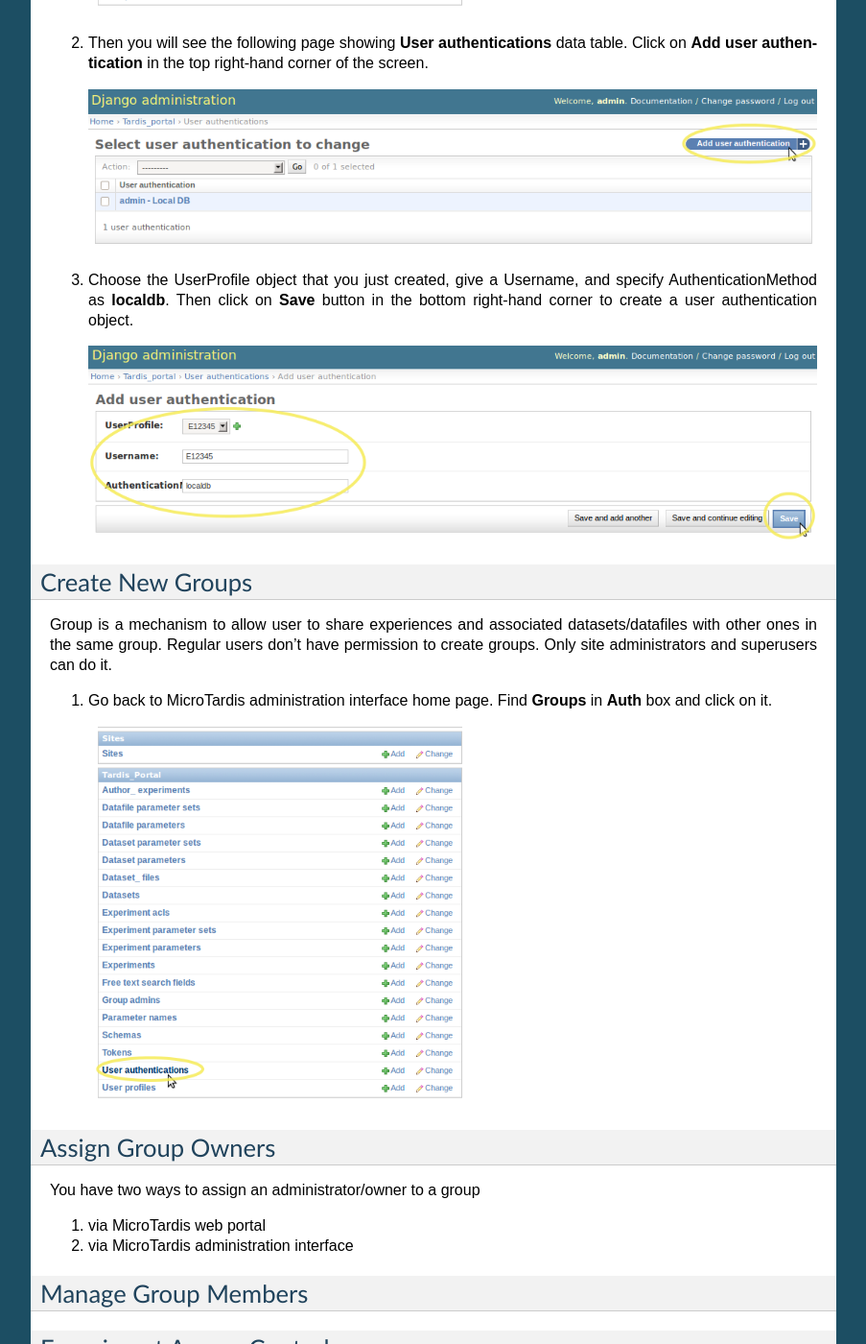
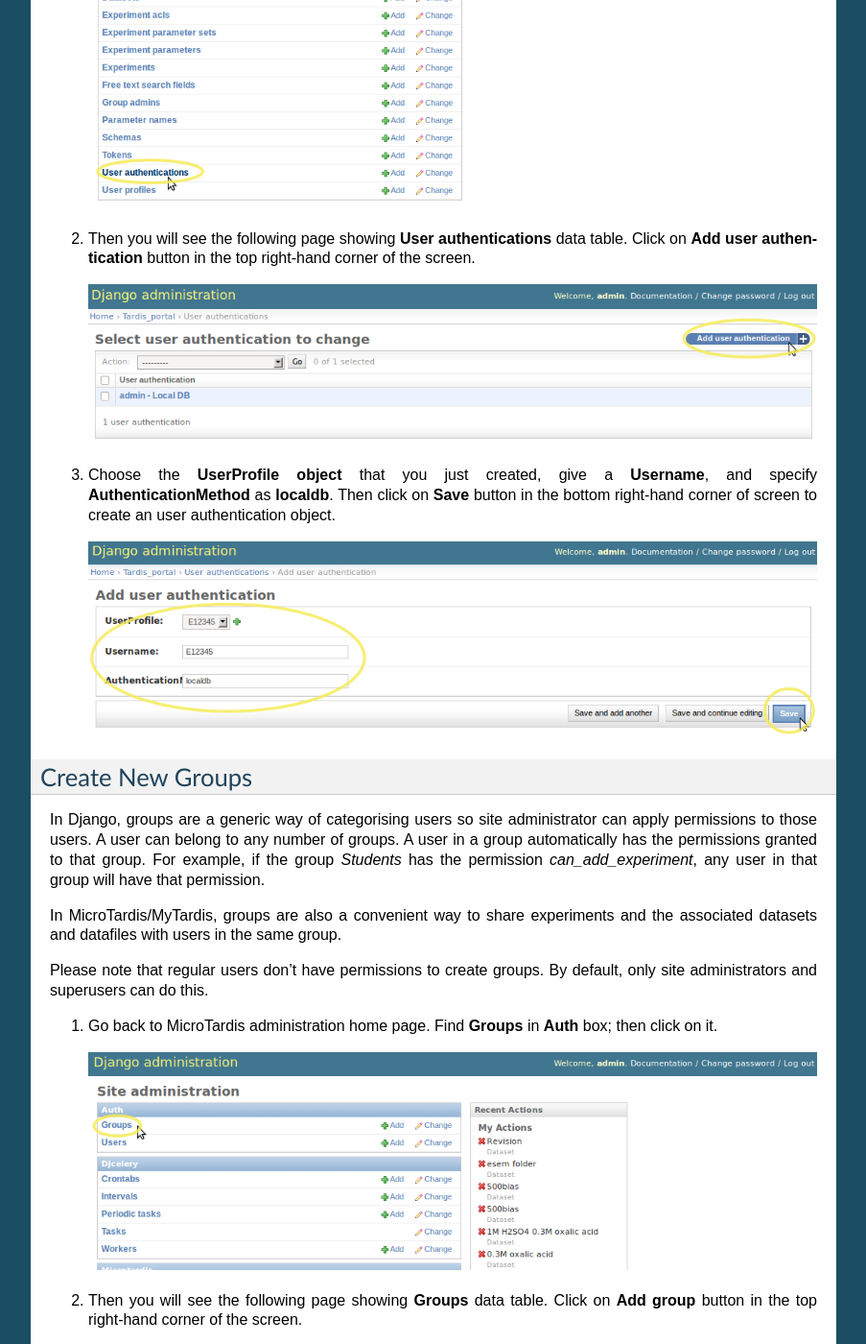
Before and after one commit to mytardis/microtardis, a Sphinx documentation site: the page built from docs/microtardis_administration.rst, in a window 1280 px wide and 1400 px high, scrolled down 8109 px. Shown: the whole window at 96% size, without its empty margins (198-1101 px from the left). Built offline with Sphinx 7.4.7, drawn with Linux system fonts in a browser that asks for light colours; some of the changed text lies outside the part shown.

Commit message:
updated admin guide.

```diff
--- a/docs/microtardis_administration.rst
+++ b/docs/microtardis_administration.rst
@@ -1,14 +1,18 @@
 MicroTardis Administration Guide
 ================================
+
+This step-by-step guide will show you how to perform the common administrative
+tasks on your MicroTardis server with administrative privileges that are
+required for an administrator to perform these tasks.
 
 Create New Users
 ----------------
 MicroTardis has two authentication methods. One is **local** user authentication
-which is the preferred solution using a local authentication database. In this
+which is the default solution using a local authentication database. In this
 case, site administrator is required to perform user account maintenance and
 validation tasks. For each valid user, site administrator has to manually create
 a user account with a username and a password and grant this user proper
-privileges to register this user in MicroTardis.
+privileges to register he/she in MicroTardis.
 
 The other method is **integrated** user authentication with
 `RMMF Booking System (EMBS) <http://embs.set.rmit.edu.au/mebookings.php>`_ which
@@ -26,79 +30,88 @@
 
 Sign in MicroTardis Administration Interface
 ^^^^^^^^^^^^^^^^^^^^^^^^^^^^^^^^^^^^^^^^^^^^
-#. Log in MicroTardis administration interface via MicroTardis login page with
-   your administrator account.
+#. First, please sign in MicroTardis via its login page with your administrator
+   account.
 
    .. image:: _static/createuser_admin_login.png
 
-#. Click on your username in the top left-hand corner of the screen to access to
-   MicroTardis administration tool.
+#. Click on your username shown in the top left-hand corner of the screen to
+   access to MicroTardis administration tool.
 
    .. image:: _static/createuser_link_to_admin_tool.png
 
-#. Then you will see the following page if you've signed in with your
-   administrator account successfully.
+#. Then you will see the following page after successful login, which is the
+   home page of MicroTardis administration tool.
 
    .. image:: _static/createuser_admin_tool.png
 
 Create Data in Three Related Tables
 ^^^^^^^^^^^^^^^^^^^^^^^^^^^^^^^^^^^
-You will have to add objects into the following three different tables to
-complete the process of creating a user account.
+You will have to add objects into the following three different database tables
+to complete the process of creating a user account.
 
-   * Users
-   * User profiles
-   * User authentications
+   * **Users**: This is a Django built-in data model. Django comes with a user
+     authentication system that handles user accounts, groups, permissions and
+     cookie-based user sessions. MicroTardis/MyTardis uses it to benefit from
+     Django's authentication system.
+   * **User profiles**: It is an extension to the Django standard user model to
+     describe more information about users in MicroTardis/MyTardis.
+   * **User authentications**: This is used to specify user's authentication
+     method. MyTardis supports multiple authentication mechanisms: VBL, LDAP,
+     local DB, and Shibboleth. MicroTardis uses local DB authentication by
+     default.
 
-The following three subsections will show you how to do that.
+The following three subsections will show you how to create these data objects
+step-by-step.
 
 Add a User
 ~~~~~~~~~~
-#. First of all, find **Users** in **Auth** box on your administration home page
-   and click on it.
+#. First of all, find **Users** in **Auth** box on your administration home
+   page; then click on it.
 
    .. image:: _static/createuser_users_table.png
 
 #. Then you will see the following page showing **Users** data table. Click on
-   **Add user** in the top right-hand corner of the screen.
+   **Add user** button in the top right-hand corner of the screen.
 
    .. image:: _static/createuser_create_user_link.png
 
-#. Input username and assign a temporary password to the user. Click on **Save**
-   button in the bottom right-hand corner to create a user object.
+#. Input **username** and assign a **password** to the user. Click on **Save**
+   button in the bottom right-hand corner of screen to create an user object.
 
    .. image:: _static/createuser_save_user.png
 
-#. Continue to edit user's personal info,
+#. Continue to edit **user's personal information**,
 
    .. image:: _static/createuser_user_personal_info.png
 
-#. (Optional) Tick the checkbox of **Staff status** to mark the user as a
+#. (**OPTIONAL**) Tick the checkbox of **Staff status** to mark the user as a
    *staff* member if you would like to create a MicroTardis site administrator
    account. Once the user is marked as a *staff* member, and thus is allowed
    access to the administration interface.
 
    .. image:: _static/createuser_staff.png
 
-#. (Optional) Tick the checkbox of **Superuser status** to mark the user as a
-   *superuser* member if you would like to create a super account with full
+#. (**OPTIONAL**) Tick the checkbox of **Superuser status** to mark the user as
+   a *superuser* member if you would like to create a super account with full
    access and data management control. Once the user is marked as a *superuser*
    member, and thus is assigned all permissions.
 
    .. image:: _static/createuser_superuser.png
 
-#. Assign basic access permissions for a regular user. Three basic user
+#. Assign **basic access permissions** for a regular user. Four basic user
    permissions are recommended,
 
-   * Can add experiment
-   * Can change experiment
-   * Can change experiment acl
+   * **Can add experiment**: allow users to create their own experiments.
+   * **Can change experiment**: allow users to edit their own experiments.
+   * **Can change experiment acl**: allow users to manage experiment access.
+   * **Can change user authentication**: allow users to manage their passwords.
 
-   to allow users to create/edit their own experiments and manage experiment
-   access. The following three steps will show you how to do it.
+   The following three steps will show you how to assign access permissions to
+   users.
 
-   a. Select the three basic access permissions from **Available user
-      permissions** box,
+   a. Select these three basic access permissions from **Available user
+      permissions** box (press *Ctrl* for multiple selection),
 
       .. image:: _static/createuser_choose_basic_user_permission.png
 
@@ -107,73 +120,95 @@
 
       .. image:: _static/createuser_assign_basic_user_permission.png
 
-   c. Then you will see the chosen permissions are on the **Chosen user
-      permissions** box.
+   c. Then you will see that the chosen permissions are on the **Chosen user
+      permissions** box now.
 
       .. image:: _static/createuser_chosen_user_permissions.png
 
-#. Leave everything else as default, then click on **Save** button on the same
-   page to finish editing user's info and basic permissions.
+#. Leave everything else as default values, then click on **Save** button on the
+   same page to finish editing user's info and basic permissions.
 
    .. image:: _static/createuser_save_user_info_and_permission.png
 
 Add a User Profile
 ~~~~~~~~~~~~~~~~~~
 
-#. Go back to MicroTardis administration interface home page. Find
-   **User profiles** in **Tardis_Portal** box and click on it.
+#. Go back to MicroTardis administration home page. Find **User profiles** in
+   **Tardis_Portal** box; then click on it.
 
    .. image:: _static/createuser_user_profiles_table.png
 
 #. Then you will see the following page showing **User profiles** data table.
-   Click on **Add user profile** in the top right-hand corner of the screen.
+   Click on **Add user profile** button in the top right-hand corner of the
+   screen.
 
    .. image:: _static/createuser_create_user_profile_link.png
 
-#. Choose the user object that you just created, then click on **Save** button
-   in the bottom right-hand corner to create a user profile object.
+#. Choose the **User object** that you just created, then click on **Save**
+   button in the bottom right-hand corner of screen to create an user profile
+   object.
 
    .. image:: _static/createuser_save_user_profile.png
 
 Add a User Authentication
 ~~~~~~~~~~~~~~~~~~~~~~~~~
-#. Go back to MicroTardis administration interface home page. Find **User
-   authentications** in **Tardis_Portal** box and click on it.
+#. Go back to MicroTardis administration home page. Find **User
+   authentications** in **Tardis_Portal** box; then click on it.
 
    .. image:: _static/createuser_user_authentications_table.png
 
 #. Then you will see the following page showing **User authentications** data
-   table. Click on **Add user authentication** in the top right-hand corner of
-   the screen.
+   table. Click on **Add user authentication** button in the top right-hand
+   corner of the screen.
 
    .. image:: _static/createuser_create_user_authentication_link.png
 
-#. Choose the UserProfile object that you just created, give a Username, and
-   specify AuthenticationMethod as **localdb**. Then click on **Save**
-   button in the bottom right-hand corner to create a user authentication
-   object.
+#. Choose the **UserProfile object** that you just created, give a **Username**,
+   and specify **AuthenticationMethod** as **localdb**. Then click on **Save**
+   button in the bottom right-hand corner of screen to create an user
+   authentication object.
 
    .. image:: _static/createuser_save_user_authentication.png
 
 
 Create New Groups
 ----------------------
-Group is a mechanism to allow user to share experiences and associated
-datasets/datafiles with other ones in the same group. Regular users don't have
-permission to create groups. Only site administrators and superusers can do it.
+In Django, groups are a generic way of categorising users so site administrator
+can apply permissions to those users. A user can belong to any number of groups.
+A user in a group automatically has the permissions granted to that group. For
+example, if the group *Students* has the permission *can_add_experiment*, any
+user in that group will have that permission.
 
-#. Go back to MicroTardis administration interface home page. Find **Groups** in
-   **Auth** box and click on it.
+In MicroTardis/MyTardis, groups are also a convenient way to share experiments
+and the associated datasets and datafiles with users in the same group.
 
-   .. image:: _static/createuser_user_authentications_table.png
+Please note that regular users don't have permissions to create groups. By
+default, only site administrators and superusers can do this.
 
+#. Go back to MicroTardis administration home page. Find **Groups** in **Auth**
+   box; then click on it.
+
+   .. image:: _static/creategroup_groups_table.png
+
+#. Then you will see the following page showing **Groups** data table. Click on
+   **Add group** button in the top right-hand corner of the screen.
+
+   .. image:: _static/creategroup_create_group_link.png
+
+#. Choose a group **Name** and assign **Permissions** to this group. Here the
+   four basic access permissions are assigned to the group. You can give more or
+   some other permissions to your groups depending on your real needs. Then
+   click on **Save** button in the bottom right-hand corner of screen to create
+   a group object.
+
+   .. image:: _static/creategroup_save_group.png
 
 Assign Group Owners
 -------------------
-You have two ways to assign an administrator/owner to a group
+All users which are owners of groups have the permission to edit the membership.
+You have two ways to assign an administrator/owner to a group,
 
 1. via MicroTardis web portal
-
 2. via MicroTardis administration interface
 
 Manage Group Members
```
Also changed, not shown: docs/microtardis_development.rst (+10 -9 lines), docs/_static/creategroup_create_group_link.png (added), docs/_static/creategroup_groups_table.png (added), docs/_static/creategroup_save_group.png (added).
